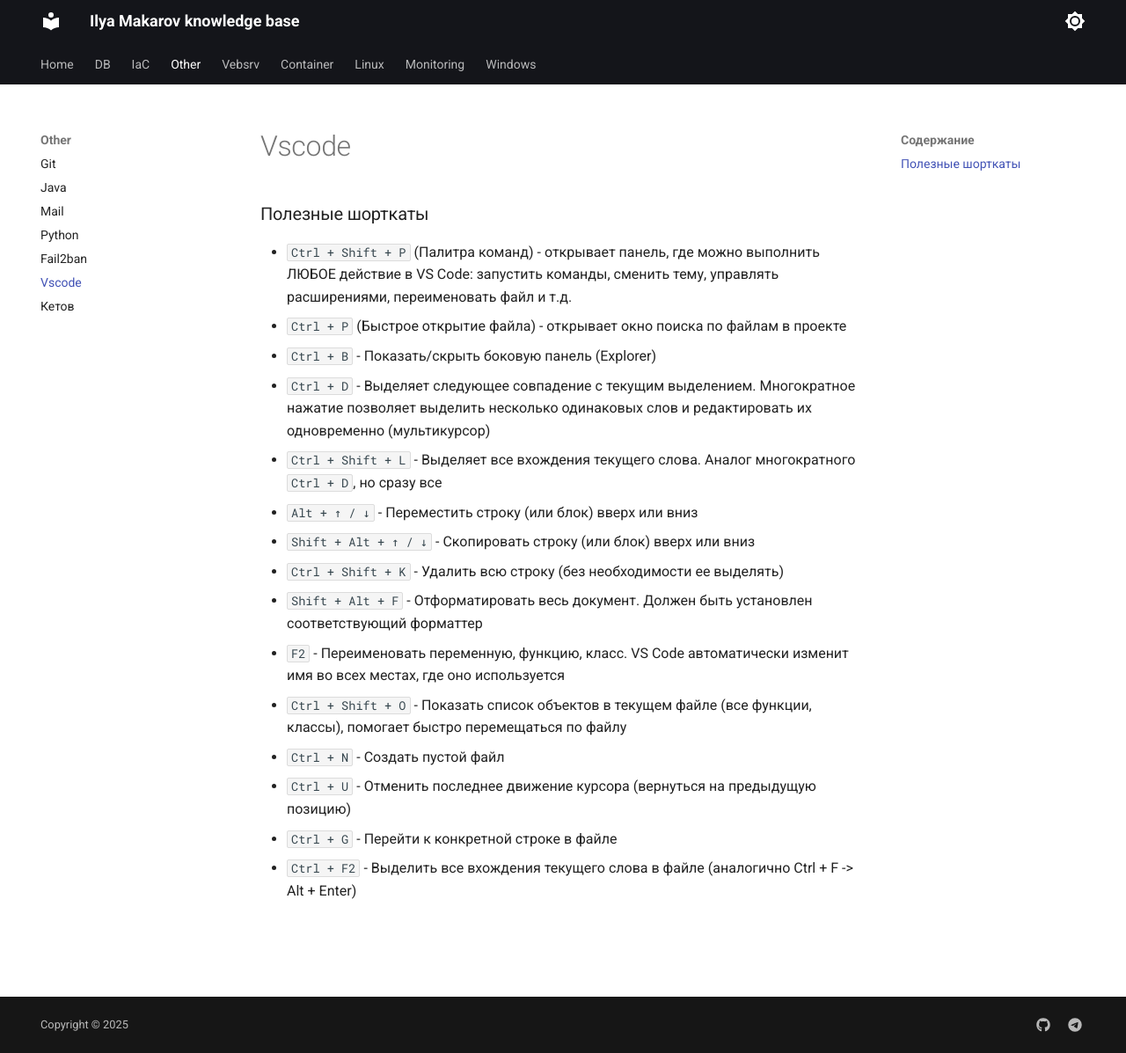
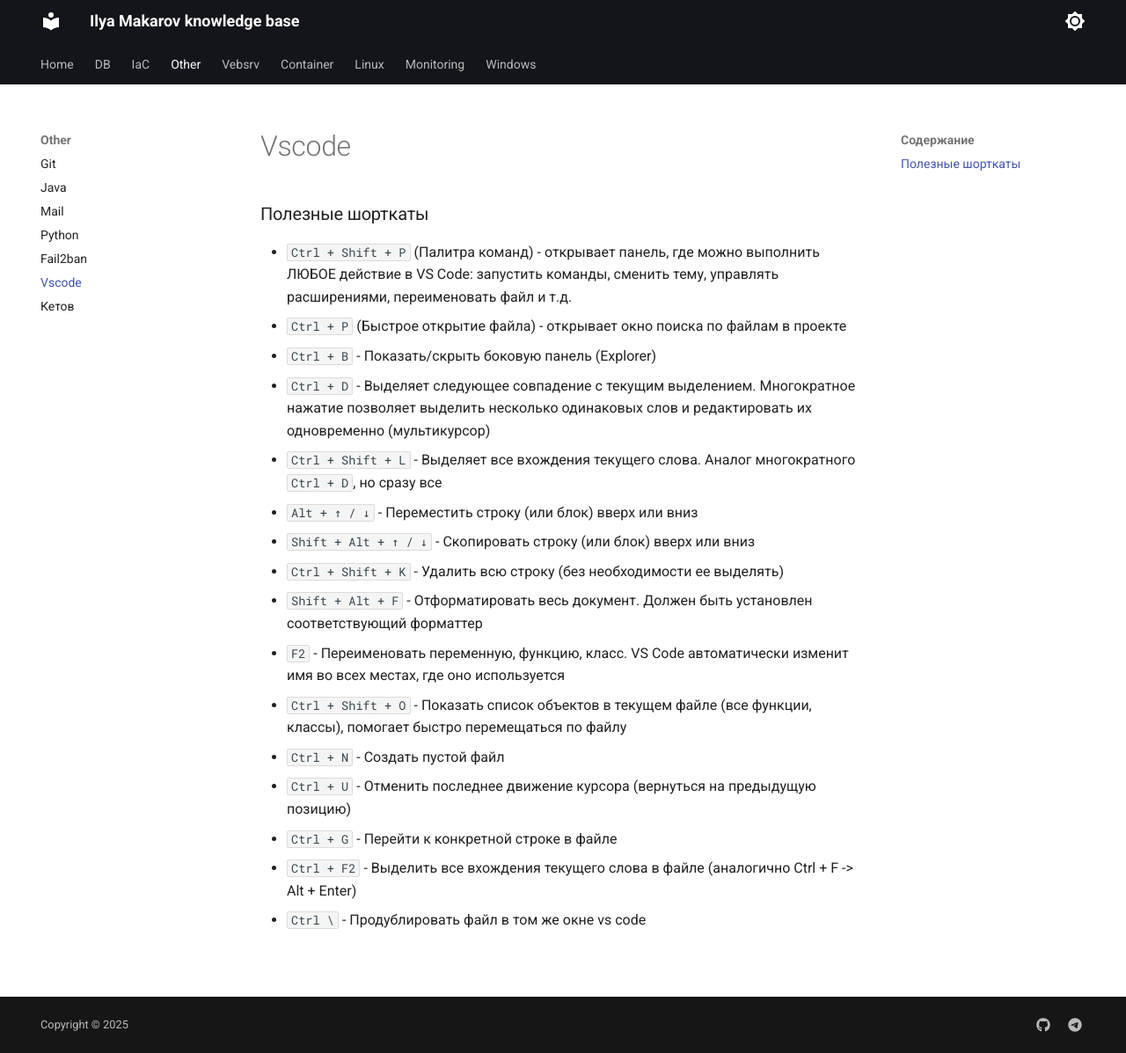
Before and after one commit to ilyamak04/wiki, an MkDocs documentation site: the page built from docs/Other/vscode.md, in a window 1280 px wide and 1197 px high. Shown: the whole window at 88% size. Built offline with MkDocs 1.6.1 and Material for MkDocs 9.7.7, drawn with Linux system fonts in a browser that asks for light colours.

Commit message:
add vscode shortcut

```diff
--- a/docs/Other/vscode.md
+++ b/docs/Other/vscode.md
@@ -16,3 +16,4 @@
 - `Ctrl + U` - Отменить последнее движение курсора (вернуться на предыдущую позицию)
 - `Ctrl + G` - Перейти к конкретной строке в файле
 - `Ctrl + F2` - Выделить все вхождения текущего слова в файле (аналогично Ctrl + F -> Alt + Enter)
+- `Ctrl \` - Продублировать файл в том же окне vs code
```
